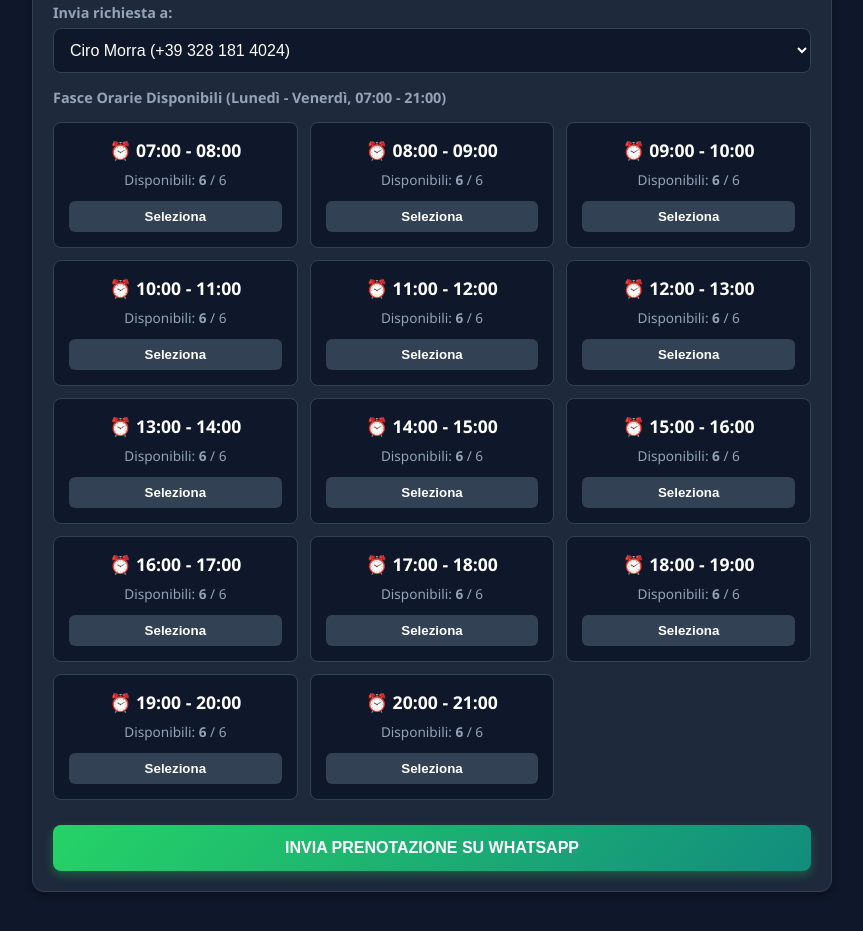
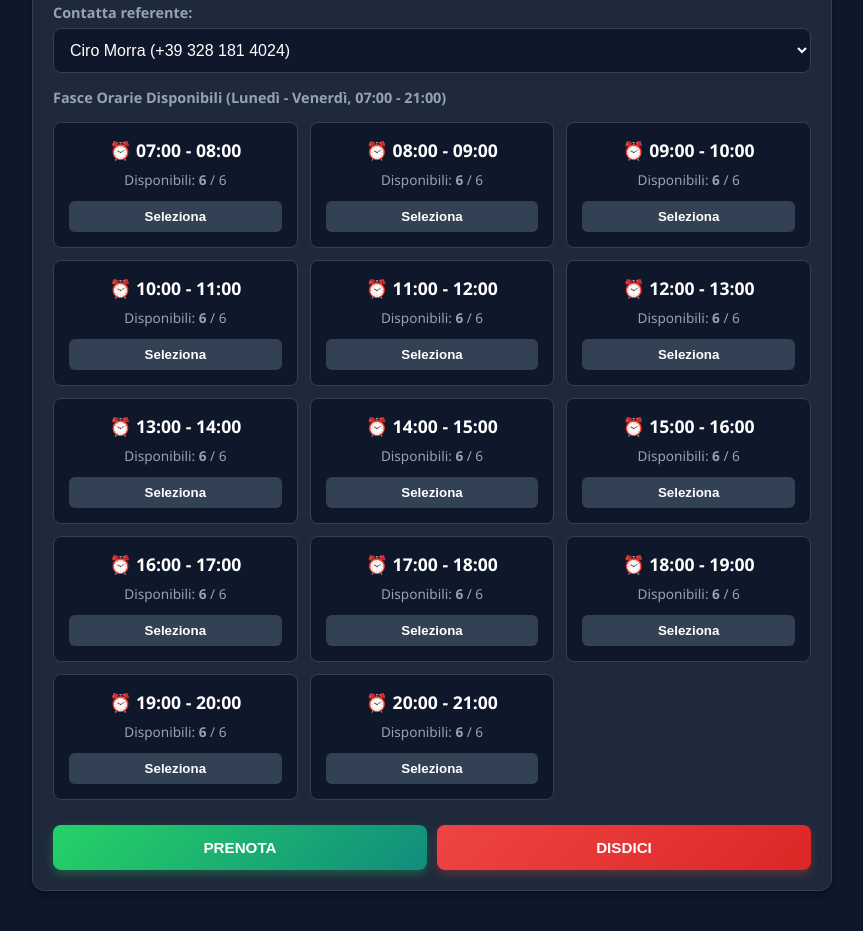
Before and after one commit to gabrielderinaldis321-maker/Sala-Pesi-Steel-Life, a plain HTML site: page index.html in a window 1280 px wide. Shown: the part 307-1238 px from the top of the page, without its empty margins (208-1071 px from the left). Drawn offline with Linux system fonts and the light colour scheme.

Commit message:
Update index.html

```diff
--- a/index.html
+++ b/index.html
@@ -9,7 +9,7 @@
             --bg-color: #0f172a;
             --card-bg: #1e293b;
             --accent-orange: #f97316;
-            --accent-pink: #ec4899;
+            --accent-red: #ef4444;
             --text-color: #f8fafc;
             --text-muted: #94a3b8;
             --border-color: #334155;
@@ -129,24 +129,43 @@
             color: #000;
         }
 
+        .actions-container {
+            display: flex;
+            gap: 10px;
+            margin-top: 25px;
+        }
+
         .btn-book {
-            display: block;
-            width: 100%;
+            flex: 1;
             background: linear-gradient(135deg, #25D366, #128C7E);
             color: white;
             border: none;
             padding: 14px;
             border-radius: 8px;
-            font-size: 1rem;
+            font-size: 0.95rem;
             font-weight: bold;
             text-transform: uppercase;
             cursor: pointer;
-            margin-top: 25px;
             box-shadow: 0 4px 10px rgba(37, 211, 102, 0.3);
             transition: opacity 0.2s;
         }
 
-        .btn-book:hover {
+        .btn-cancel {
+            flex: 1;
+            background: linear-gradient(135deg, #ef4444, #dc2626);
+            color: white;
+            border: none;
+            padding: 14px;
+            border-radius: 8px;
+            font-size: 0.95rem;
+            font-weight: bold;
+            text-transform: uppercase;
+            cursor: pointer;
+            box-shadow: 0 4px 10px rgba(239, 68, 68, 0.3);
+            transition: opacity 0.2s;
+        }
+
+        .btn-book:hover, .btn-cancel:hover {
             opacity: 0.9;
         }
 
@@ -181,7 +200,7 @@
     <div class="container">
         <header>
             <h1>🏋️ Prenotazione Sala Pesi</h1>
-            <p>Seleziona il giorno, la fascia oraria e invia la richiesta su WhatsApp</p>
+            <p>Seleziona il giorno, l'orario e gestisci la tua prenotazione su WhatsApp</p>
         </header>
 
         <!-- Selezione Giorno -->
@@ -200,7 +219,7 @@
             </div>
 
             <div class="form-group">
-                <label for="trainerPhone">Invia richiesta a:</label>
+                <label for="trainerPhone">Contatta referente:</label>
                 <select id="trainerPhone">
                     <option value="393281814024">Ciro Morra (+39 328 181 4024)</option>
                     <option value="393484743769">Anna Corato (+39 348 474 3769)</option>
@@ -212,7 +231,10 @@
                 <!-- Generate via JavaScript -->
             </div>
 
-            <button class="btn-book" onclick="sendBooking()">Invia Prenotazione su WhatsApp</button>
+            <div class="actions-container">
+                <button class="btn-book" onclick="sendBooking()">Prenota</button>
+                <button class="btn-cancel" onclick="sendCancellation()">Disdici</button>
+            </div>
         </div>
     </div>
 
@@ -220,7 +242,6 @@
         let currentDay = 'Lunedì';
         let selectedSlot = null;
 
-        // Fasce orarie dalle 07:00 alle 21:00
         const timeSlots = [
             "07:00 - 08:00",
             "08:00 - 09:00",
@@ -238,7 +259,7 @@
             "20:00 - 21:00"
         ];
 
-        const MAX_CAPACITY = 6; // Capienza massima fissata a 6 persone per slot
+        const MAX_CAPACITY = 6;
 
         function setDay(day) {
             currentDay = day;
@@ -305,23 +326,47 @@
                 return;
             }
 
-            // Aggiorna il contatore locale
             const storageKey = getStorageKey(selectedSlot);
             localStorage.setItem(storageKey, currentBooked + 1);
 
-            // Prepara il messaggio WhatsApp
             const message = `🏋️ *NUOVA PRENOTAZIONE SALA PESI*%0A👤 Utente: *${encodeURIComponent(name)}*%0A📅 Giorno: *${currentDay}*%0A⏰ Orario: *${selectedSlot}*`;
 
-            // Apre WhatsApp con il numero del referente scelto
             const whatsappUrl = `https://wa.me/${phone}?text=${message}`;
             window.open(whatsappUrl, '_blank');
 
-            // Resetta la selezione
             selectedSlot = null;
             renderSlots();
         }
 
-        // Inizializza la pagina
+        function sendCancellation() {
+            const name = document.getElementById('userName').value.trim();
+            const phone = document.getElementById('trainerPhone').value;
+
+            if (!name) {
+                alert('Inserisci il tuo nome e cognome prima di procedere con la disdetta.');
+                return;
+            }
+
+            if (!selectedSlot) {
+                alert('Seleziona la fascia oraria che vuoi disdire.');
+                return;
+            }
+
+            const currentBooked = getBookedCount(selectedSlot);
+            if (currentBooked > 0) {
+                const storageKey = getStorageKey(selectedSlot);
+                localStorage.setItem(storageKey, currentBooked - 1);
+            }
+
+            const message = `❌ *ANNULLAMENTO PRENOTAZIONE SALA PESI*%0A👤 Utente: *${encodeURIComponent(name)}*%0A📅 Giorno: *${currentDay}*%0A⏰ Orario: *${selectedSlot}*`;
+
+            const whatsappUrl = `https://wa.me/${phone}?text=${message}`;
+            window.open(whatsappUrl, '_blank');
+
+            selectedSlot = null;
+            renderSlots();
+        }
+
         renderSlots();
     </script>
 </body>
```
